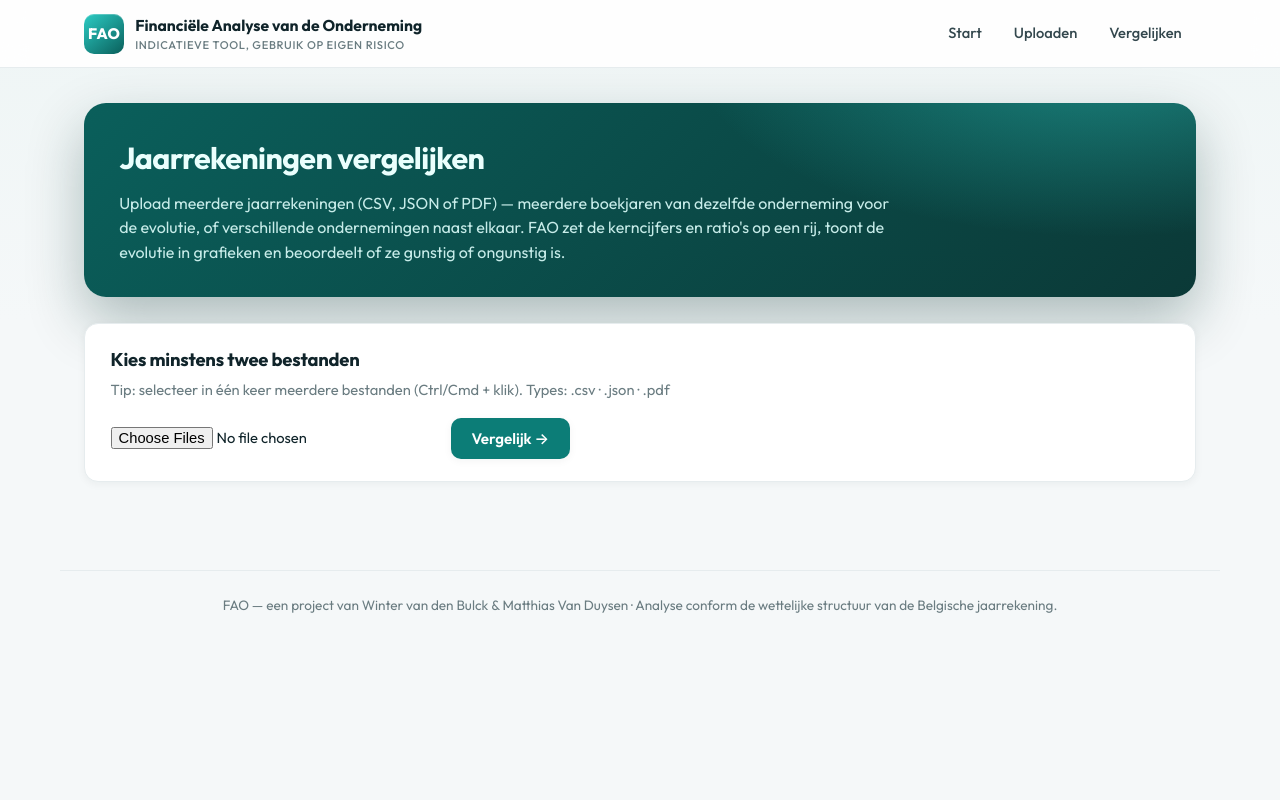
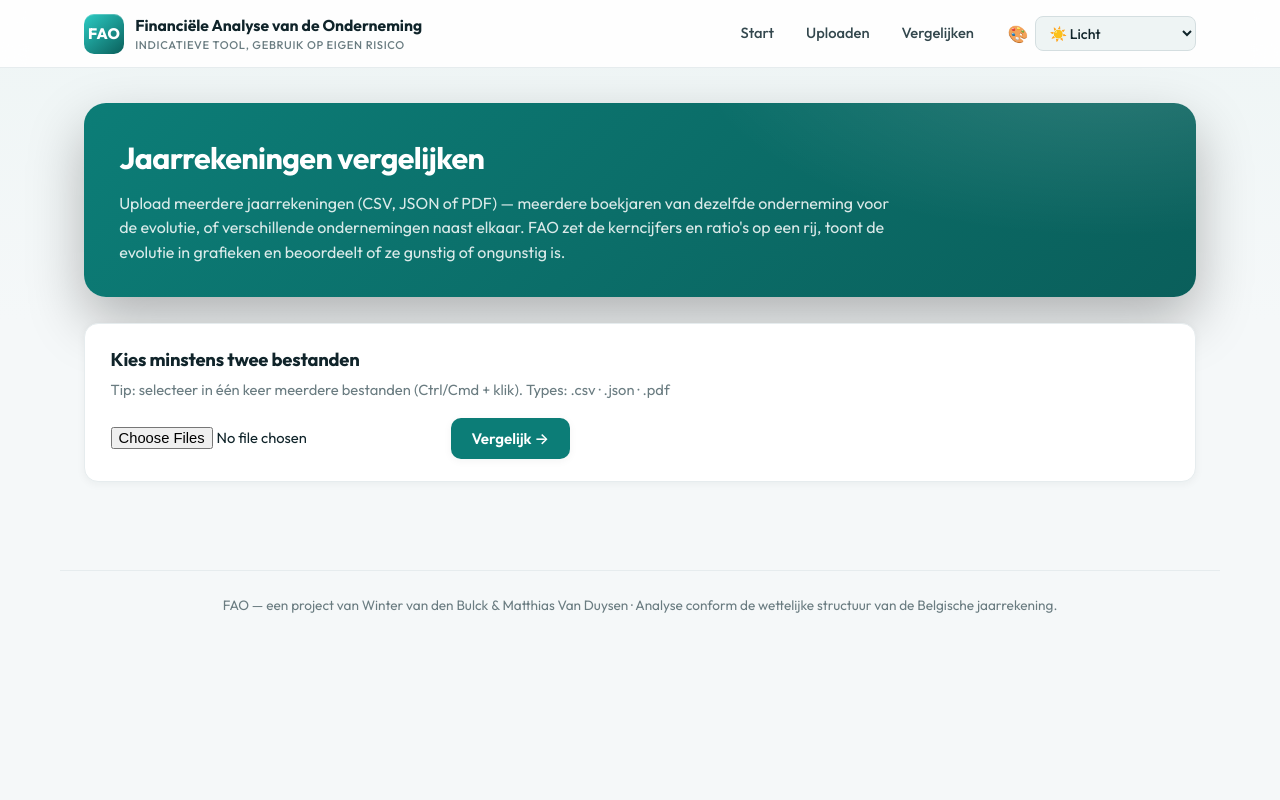
Before and after one commit to matthias-vd/jaarrekening-analyse, a Flask app: page /vergelijk in a window 1280 px wide. Run offline with Flask 3, Linux system fonts and the light colour scheme.

Commit message:
Add dark mode + theme picker (Licht/Donker/Oceaan/Bos/Zonsondergang/Koninklijk) via CSS tokens, persisted + anti-flash; theme-aware charts and hero panels
Co-authored-by: Matthias Van Duysen <matthias@vanduysen.be>

```diff
--- a/web/templates/base.html
+++ b/web/templates/base.html
@@ -8,6 +8,15 @@
   <link rel="preconnect" href="https://fonts.googleapis.com">
   <link rel="preconnect" href="https://fonts.gstatic.com" crossorigin>
   <link href="https://fonts.googleapis.com/css2?family=Outfit:wght@300;400;500;600;700;800&display=swap" rel="stylesheet">
+  <script>
+    // Pas het opgeslagen thema toe vóór het renderen (voorkomt flikkeren).
+    (function () {
+      try {
+        var t = localStorage.getItem("fao-thema");
+        if (t && t !== "licht") document.documentElement.setAttribute("data-theme", t);
+      } catch (e) {}
+    })();
+  </script>
 
   <style>
     :root {
@@ -39,7 +48,48 @@
       --radius-sm: 10px;
       --shadow: 0 12px 32px rgba(16, 42, 48, 0.08);
       --shadow-sm: 0 2px 8px rgba(16, 42, 48, 0.05);
+      --topbar-bg: rgba(255, 255, 255, 0.9);
       --font: "Outfit", system-ui, -apple-system, BlinkMacSystemFont, "Segoe UI", sans-serif;
+    }
+
+    /* ===== Fancy thema's (lichte accentwissels) ===== */
+    :root[data-theme="oceaan"] {
+      --accent: #2b8ef0; --accent-600: #1f79d6; --accent-700: #145fae; --accent-800: #0e4682;
+      --accent-050: #eef5fe; --accent-100: #dbe9fc; --accent-200: #b6d3f7;
+      --bg: #f3f7fb; --bg-soft: #e9f1fa;
+    }
+    :root[data-theme="bos"] {
+      --accent: #2fb56b; --accent-600: #229d5a; --accent-700: #167f47; --accent-800: #0f5f35;
+      --accent-050: #edfaf1; --accent-100: #d7f3e0; --accent-200: #b0e6c4;
+      --bg: #f3faf5; --bg-soft: #e9f5ec; --ok: #167f47;
+    }
+    :root[data-theme="zonsondergang"] {
+      --accent: #f2794a; --accent-600: #e2673a; --accent-700: #c9502a; --accent-800: #963314;
+      --accent-050: #fef2ec; --accent-100: #fbe1d5; --accent-200: #f6c3ac;
+      --bg: #fdf6f2; --bg-soft: #fbeee7; --ink: #2a1a12; --ink-soft: #4a352b; --muted: #8a6f62;
+      --line: #f0e2da; --line-strong: #e4d0c5;
+    }
+
+    /* ===== Donkere thema's ===== */
+    :root[data-theme="donker"], :root[data-theme="koninklijk"] {
+      --ink: #e9eff1; --ink-soft: #c3d0d4; --muted: #8ea3a9;
+      --card: #16211f; --bg: #0b1315; --bg-soft: #12201f;
+      --line: #26343a; --line-strong: #364a51;
+      --shadow: 0 14px 34px rgba(0, 0, 0, 0.45); --shadow-sm: 0 2px 10px rgba(0, 0, 0, 0.35);
+      --topbar-bg: rgba(11, 19, 21, 0.85);
+      --ok: #35c98a; --ok-bg: rgba(21, 160, 99, 0.18);
+      --err: #ff6b78; --err-bg: rgba(209, 60, 75, 0.20);
+      --warn: #e2b467; --warn-bg: rgba(181, 121, 10, 0.22);
+    }
+    :root[data-theme="donker"] {
+      --accent: #2CCCC4; --accent-600: #21b8b0; --accent-700: #1aa79f; --accent-800: #0c3f3d;
+      --accent-050: #10312f; --accent-100: #123f3c; --accent-200: #1e5b56;
+    }
+    :root[data-theme="koninklijk"] {
+      --card: #1b1533; --bg: #0e0b20; --bg-soft: #171236;
+      --line: #2c2555; --line-strong: #3d3570; --topbar-bg: rgba(14, 11, 32, 0.85);
+      --accent: #a78bfa; --accent-600: #8b6ef0; --accent-700: #7c5cf0; --accent-800: #2a2150;
+      --accent-050: #201a44; --accent-100: #271f52; --accent-200: #3a3170;
     }
 
     * { box-sizing: border-box; }
@@ -66,9 +116,17 @@
       top: 0;
       z-index: 20;
       backdrop-filter: blur(12px);
-      background: rgba(255, 255, 255, 0.9);
+      background: var(--topbar-bg);
       border-bottom: 1px solid var(--line);
     }
+    /* Thema-kiezer */
+    .theme-picker { display: inline-flex; align-items: center; gap: .4rem; margin-left: .3rem; }
+    .theme-picker select {
+      font-family: var(--font); font-size: .88rem; font-weight: 500; cursor: pointer;
+      color: var(--ink); background: var(--bg-soft); border: 1px solid var(--line-strong);
+      border-radius: 8px; padding: .4rem .6rem;
+    }
+    .theme-picker select:focus { outline: none; border-color: var(--accent); }
     .topbar-inner {
       max-width: 1160px;
       margin: 0 auto;
@@ -158,6 +216,17 @@
         <a href="{{ url_for('index') }}#uploaden">Uploaden</a>
         <a href="{{ url_for('vergelijk') }}">Vergelijken</a>
       </nav>
+      <div class="theme-picker">
+        <label for="theme-select" title="Thema" aria-label="Thema" style="font-size:1.05rem">&#127912;</label>
+        <select id="theme-select" aria-label="Kies een thema">
+          <option value="licht">&#9728;&#65039; Licht</option>
+          <option value="donker">&#127769; Donker</option>
+          <option value="oceaan">&#127754; Oceaan</option>
+          <option value="bos">&#127794; Bos</option>
+          <option value="zonsondergang">&#127749; Zonsondergang</option>
+          <option value="koninklijk">&#128142; Koninklijk</option>
+        </select>
+      </div>
     </div>
   </header>
 
@@ -169,6 +238,21 @@
     FAO — een project van Winter van den Bulck &amp; Matthias Van Duysen ·
     Analyse conform de wettelijke structuur van de Belgische jaarrekening.
   </footer>
+  <script>
+    (function () {
+      var sel = document.getElementById("theme-select");
+      if (!sel) return;
+      var huidig = document.documentElement.getAttribute("data-theme") || "licht";
+      sel.value = huidig;
+      sel.addEventListener("change", function () {
+        var t = sel.value;
+        if (t === "licht") document.documentElement.removeAttribute("data-theme");
+        else document.documentElement.setAttribute("data-theme", t);
+        try { localStorage.setItem("fao-thema", t); } catch (e) {}
+        document.dispatchEvent(new CustomEvent("themawijziging", { detail: t }));
+      });
+    })();
+  </script>
   {% block scripts %}{% endblock %}
 </body>
 </html>
--- a/web/templates/vergelijk.html
+++ b/web/templates/vergelijk.html
@@ -7,14 +7,14 @@
 
     /* Intro / upload */
     .vgl-hero {
-      border-radius: 22px; padding: 2rem 2.2rem; margin-bottom: 1.6rem; color: #eafffd;
+      border-radius: 22px; padding: 2rem 2.2rem; margin-bottom: 1.6rem; color: #ffffff;
       background:
-        radial-gradient(700px 320px at 92% -30%, rgba(44,204,196,.5), transparent 60%),
-        linear-gradient(135deg, #0a5f5b, #0b3937);
-      box-shadow: 0 24px 56px rgba(8,49,47,.3);
+        radial-gradient(700px 320px at 92% -30%, rgba(255,255,255,.15), transparent 60%),
+        linear-gradient(135deg, var(--accent-700), var(--accent-800));
+      box-shadow: 0 24px 56px rgba(0,0,0,.28);
     }
     .vgl-hero h1 { margin: 0 0 .5rem; font-size: 1.9rem; letter-spacing: -0.02em; }
-    .vgl-hero p { margin: 0; color: #c7ece9; max-width: 74ch; }
+    .vgl-hero p { margin: 0; color: rgba(255,255,255,.85); max-width: 74ch; }
 
     .upload-card { padding: 1.4rem 1.6rem; margin-bottom: 2rem; }
     .upload-card h2 { margin: 0 0 .3rem; font-size: 1.15rem; }
@@ -121,13 +121,21 @@
 <script src="https://cdn.jsdelivr.net/npm/chart.js@4"></script>
 <script>
   const PALET = ['#0f807a', '#2CCCC4', '#e0a12b', '#d13c4b', '#5b6cf0', '#0f9d63', '#9b59b6'];
+  const charts = {};
 
   function kort(label) { return label && label.length > 16 ? label.slice(0, 15) + '…' : label; }
+  function themaKleur(naam, terugval) {
+    const v = getComputedStyle(document.body).getPropertyValue(naam).trim();
+    return v || terugval;
+  }
 
   function maakChart(id, bron) {
     const el = document.getElementById(id);
     if (!el || !bron.reeksen.length) { if (el) el.closest('.chart-card').style.display = 'none'; return; }
-    new Chart(el, {
+    if (charts[id]) charts[id].destroy();
+    const tekstKleur = themaKleur('--muted', '#666');
+    const rasterKleur = themaKleur('--line', 'rgba(16,42,48,.08)');
+    charts[id] = new Chart(el, {
       type: 'line',
       data: {
         labels: bron.labels,
@@ -146,7 +154,7 @@
         interaction: { mode: 'index', intersect: false },
         layout: { padding: { top: 4, right: 8, bottom: 4, left: 4 } },
         plugins: {
-          legend: { position: 'top', align: 'start', labels: { font: { family: 'Outfit' }, usePointStyle: true, boxWidth: 8, padding: 14 } },
+          legend: { position: 'top', align: 'start', labels: { color: tekstKleur, font: { family: 'Outfit' }, usePointStyle: true, boxWidth: 8, padding: 14 } },
           tooltip: {
             titleFont: { family: 'Outfit' }, bodyFont: { family: 'Outfit' },
             callbacks: {
@@ -159,21 +167,24 @@
           x: {
             grid: { display: false },
             ticks: {
-              font: { family: 'Outfit' }, autoSkip: false, maxRotation: 0, minRotation: 0,
+              color: tekstKleur, font: { family: 'Outfit' }, autoSkip: false, maxRotation: 0, minRotation: 0,
               callback: function (value) { return kort(this.getLabelForValue(value)); },
             },
           },
           y: {
             beginAtZero: false,
-            grid: { color: 'rgba(16,42,48,.06)' },
-            ticks: { font: { family: 'Outfit' } },
+            grid: { color: rasterKleur },
+            ticks: { color: tekstKleur, font: { family: 'Outfit' } },
           },
         },
       },
     });
   }
-  maakChart('chartEur', {{ vergelijking.grafiek_eur | tojson }});
-  maakChart('chartRatio', {{ vergelijking.grafiek_ratio | tojson }});
+  const DATA_EUR = {{ vergelijking.grafiek_eur | tojson }};
+  const DATA_RATIO = {{ vergelijking.grafiek_ratio | tojson }};
+  function bouwGrafieken() { maakChart('chartEur', DATA_EUR); maakChart('chartRatio', DATA_RATIO); }
+  bouwGrafieken();
+  document.addEventListener('themawijziging', bouwGrafieken);  // hertekenen bij themawissel
 </script>
 {% endif %}
 {% endblock %}
```
Also changed, not shown: web/templates/index.html (+11 -11 lines), web/templates/resultaat.html (+7 -7 lines).
